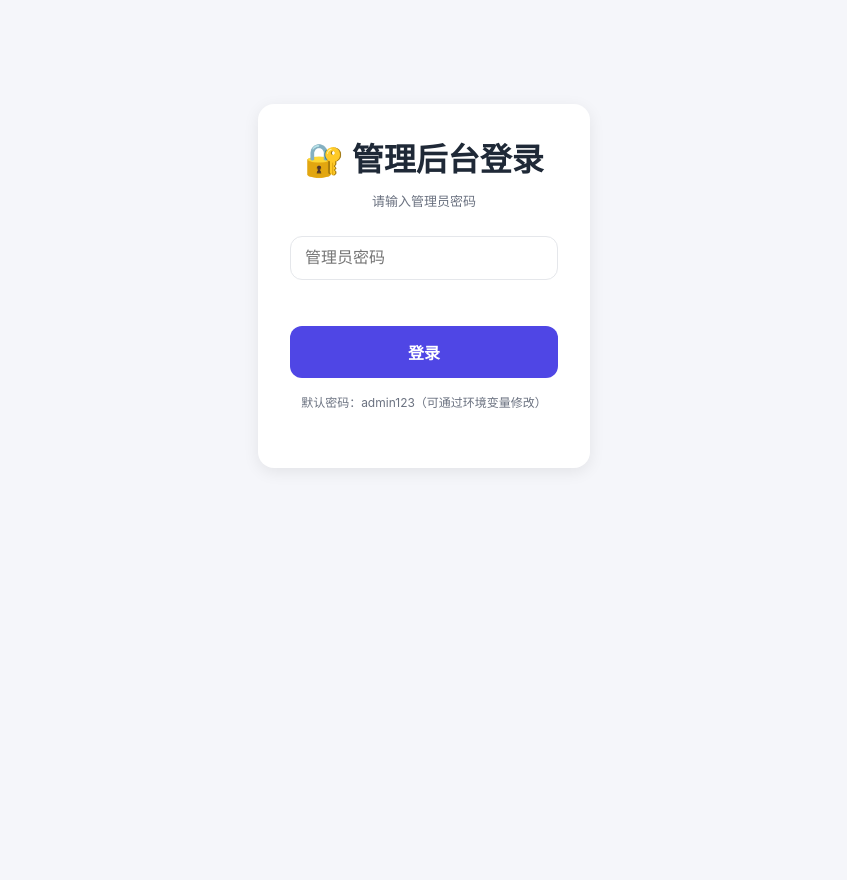
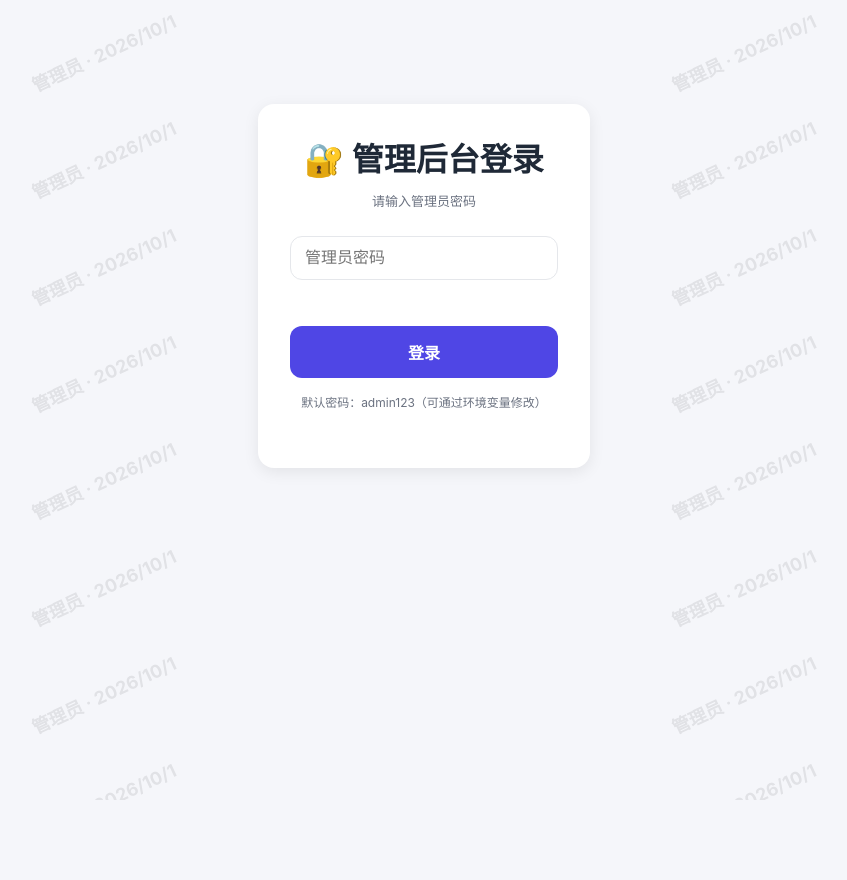
Before and after one commit to zsira/checkin-app, a website: page public/admin.html in a window 1280 px wide. Shown: the whole page, without its empty margins (216-1063 px from the left). Drawn offline with Linux system fonts and the light colour scheme.

Commit message:
添加防截屏功能：用户水印、禁用右键复制

```diff
--- a/public/admin.html
+++ b/public/admin.html
@@ -56,6 +56,7 @@
   </style>
 </head>
 <body>
+  <div id="watermark" class="watermark"></div>
   <!-- 登录页 -->
   <div id="login-screen" class="login-wrap">
     <div class="login-card">
--- a/public/admin.js
+++ b/public/admin.js
@@ -11,6 +11,14 @@ let editing = null; // { type: 'group'|'checkin', id, data }
 
 // ---------- 初始化 ----------
 function init() {
+  // 防截屏：禁用右键、复制
+  document.addEventListener('contextmenu', e => e.preventDefault());
+  document.addEventListener('copy', e => e.preventDefault());
+  document.addEventListener('cut', e => e.preventDefault());
+
+  // 管理后台水印
+  setWatermark('管理员');
+
   const token = getToken();
   if (token) {
     // 验证 token 是否有效
@@ -210,6 +218,13 @@ function doExport() {
 function fmtTime(ts) { return new Date(ts).toLocaleString('zh-CN'); }
 function esc(s) { const d = document.createElement('div'); d.textContent = s; return d.innerHTML; }
 
+function setWatermark(name) {
+  const wm = $('watermark');
+  if (!wm) return;
+  const text = name + ' · ' + new Date().toLocaleDateString('zh-CN');
+  wm.innerHTML = Array(20).fill(`<span>${esc(text)}</span>`).join('');
+}
+
 // ---------- 编辑功能 ----------
 function editGroup(id) {
   const g = allGroups.find(x => x.id === id);
--- a/public/style.css
+++ b/public/style.css
@@ -20,6 +20,34 @@ body {
   color: var(--text);
   min-height: 100vh;
   line-height: 1.5;
+  -webkit-user-select: none;
+  -moz-user-select: none;
+  -ms-user-select: none;
+  user-select: none;
+  -webkit-touch-callout: none;
+}
+
+/* 水印层 */
+.watermark {
+  position: fixed;
+  inset: 0;
+  pointer-events: none;
+  z-index: 9999;
+  display: flex;
+  flex-wrap: wrap;
+  align-content: flex-start;
+  overflow: hidden;
+  opacity: 0.08;
+}
+.watermark span {
+  width: 50%;
+  padding: 40px 20px;
+  font-size: 18px;
+  color: #000;
+  font-weight: 700;
+  transform: rotate(-25deg);
+  text-align: center;
+  white-space: nowrap;
 }
 
 #app {
```
Also changed, not shown: public/app.js (+19 -0 lines), public/index.html (+1 -0 lines).
